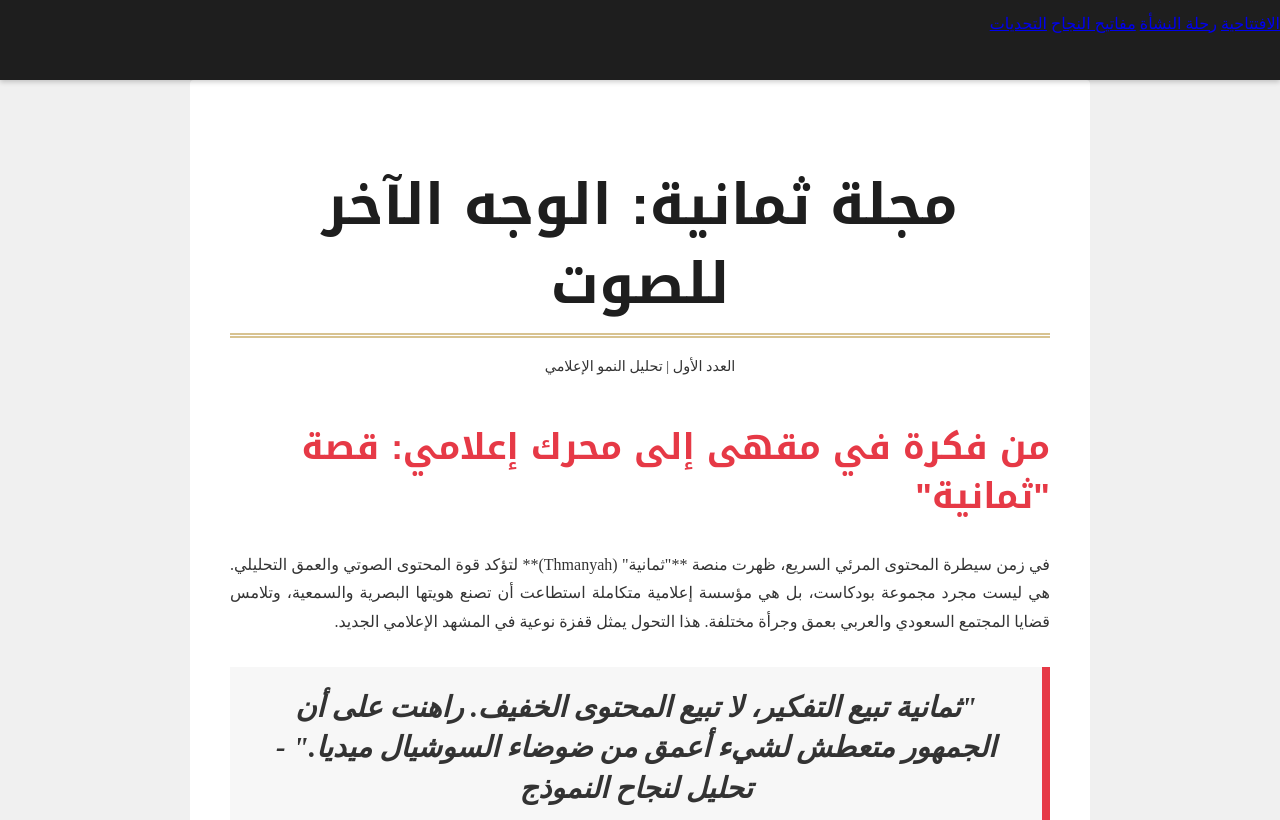
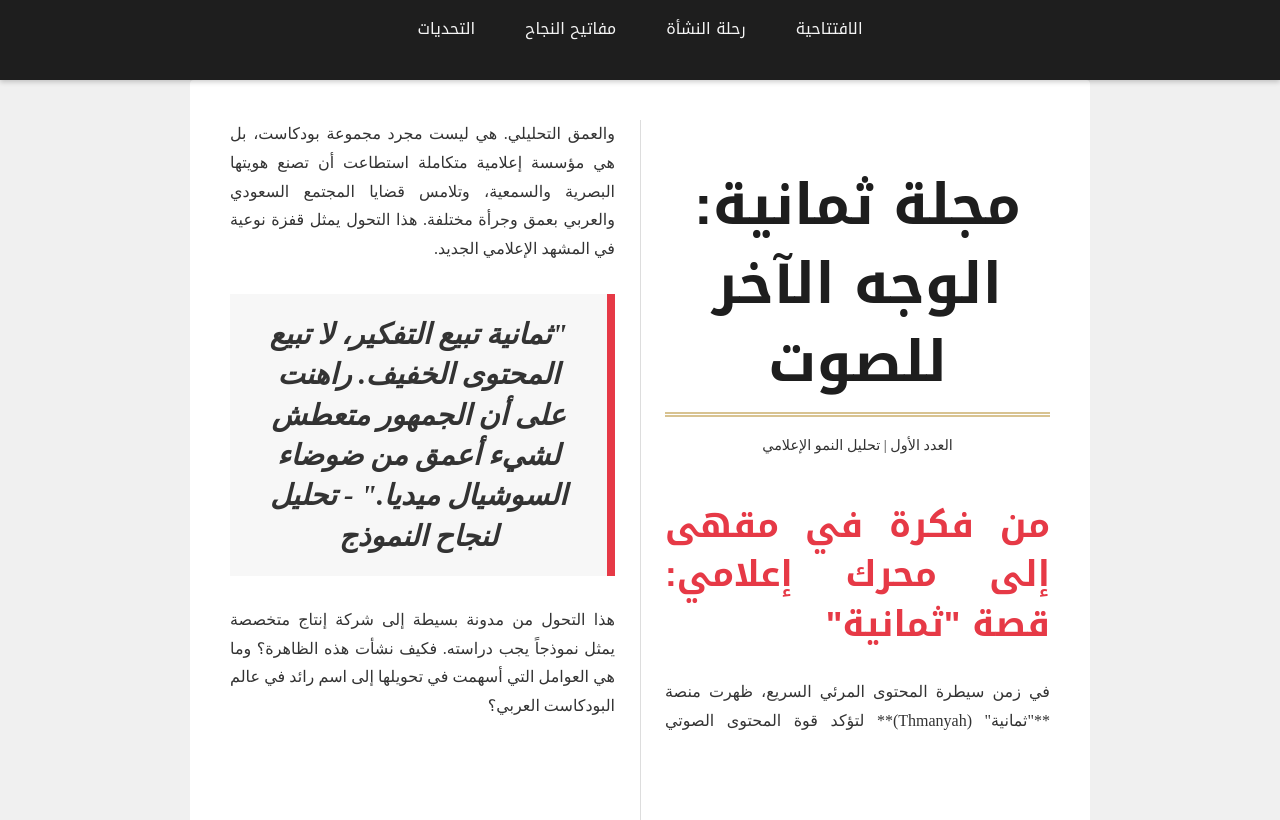
Before and after one commit to llostalot/Atema, a plain HTML site: page index.html in a window 1280 px wide. Drawn offline with Linux system fonts and the light colour scheme.

Commit message:
Update index.html

```diff
--- a/index.html
+++ b/index.html
@@ -34,9 +34,9 @@
         /* تأثيرات المجلة الفخمة (Page Snapping) */
         /* ------------------------------------------------ */
         .magazine-container {
-            /* جعل الوعاء قابلاً للتمرير عمودياً */
+            /* يمنع التمرير الافتراضي للجسم ويطبق التمرير على هذا الوعاء */
             overflow-y: scroll;
-            /* تطبيق خاصية التقاط التمرير (Snapping) - هذا هو مفتاح الحركة الأوتوماتيكية */
+            /* خاصية التقاط التمرير: تجعل الصفحة تتوقف أوتوماتيكياً عند كل قسم */
             scroll-snap-type: y mandatory;
             height: calc(100vh - 60px); /* يملأ ارتفاع الشاشة مع ترك مساحة لشريط التنقل */
             max-width: 900px;
@@ -48,14 +48,22 @@
             scroll-snap-align: start;
             /* لضمان أن كل صفحة تأخذ ارتفاع الشاشة بالكامل */
             min-height: 100vh;
-            /* إعادة تطبيق إطار المجلة ولكن على المحتوى الداخلي */
+            /* إعادة تطبيق إطار المجلة */
             padding: 40px;
             box-shadow: 0 4px 15px rgba(0, 0, 0, 0.1);
             border-radius: 4px;
-            margin: 0; /* إلغاء الهامش الخارجي */
-            width: 100%; /* تأكيد العرض */
+            margin: 0;
+            width: 100%;
             box-sizing: border-box;
             background-color: #fff;
+
+            /* ------------------------------------------------ */
+            /* الخاصية الإبداعية: تقسيم المحتوى لصفحتين متجاورتين (تأثير الكتاب) */
+            /* ------------------------------------------------ */
+            columns: 2;
+            column-gap: 50px; /* المسافة البيضاء في المنتصف كـ 'طية' الكتاب */
+            column-rule: 1px solid #ddd; /* خط فاصل خفيف يزيد الإحساس بالصفحتين */
+            text-align: justify;
         }
 
         body {
@@ -72,6 +80,9 @@
             font-weight: 700;
             line-height: 1.4;
             color: var(--primary);
+            /* لمنع العناوين من الانقسام بين الأعمدة */
+            break-after: avoid;
+            -webkit-column-break-after: avoid;
         }
         h1 {
             font-size: 3.5rem;
@@ -85,19 +96,8 @@
             margin-top: 40px;
             color: var(--accent);
         }
-        h3 {
-            font-size: 1.6rem;
-            color: var(--primary);
-            border-right: 4px solid var(--accent);
-            padding-right: 15px;
-            margin-top: 25px;
-        }
 
-        p {
-            margin-bottom: 1.5rem;
-            text-align: justify;
-        }
-
+        /* ... باقي التنسيقات (النافيقيشن، الاقتباسات، إلخ) ... */
         .magazine-quote {
             background-color: #f7f7f7;
             border-right: 8px solid var(--accent);
@@ -110,9 +110,12 @@
             color: var(--text-dark);
             text-align: center;
             line-height: 1.4;
+            /* لمنع الاقتباس من الانقسام بين الأعمدة */
+            break-inside: avoid;
+            -webkit-column-break-inside: avoid;
         }
 
-        /* الناف بار/شريط التنقل (ثابت في الأعلى) */
+        /* شريط التنقل (ثابت في الأعلى) */
         .nav-bar {
             position: sticky;
             top: 0;
@@ -120,19 +123,23 @@
             background-color: var(--primary);
             box-shadow: 0 2px 5px rgba(0, 0, 0, 0.2);
             padding: 10px 0;
-            height: 60px; /* لتحديد الارتفاع اللازم للـ calc() في magazine-container */
+            height: 60px;
         }
-
-        /* ... باقي التنسيقات (الجداول، التجاوب، إلخ) ... */
-
-        @media (max-width: 768px) {
-            .page {
-                padding: 20px;
-            }
-            h1 { font-size: 2.5rem; }
-            h2 { font-size: 1.8rem; }
-            .magazine-quote { font-size: 1.4rem; }
-            /* ... باقي التجاوب ... */
+        .nav-container {
+            max-width: 900px;
+            margin: 0 auto;
+            display: flex;
+            justify-content: center;
+            gap: 20px;
+        }
+        .nav-item {
+            color: var(--text-light);
+            text-decoration: none;
+            font-family: var(--font-sans);
+            font-weight: 300;
+            padding: 5px 15px;
+            border-bottom: 2px solid transparent;
+            transition: all 0.3s ease;
         }
     </style>
 </head>
```
